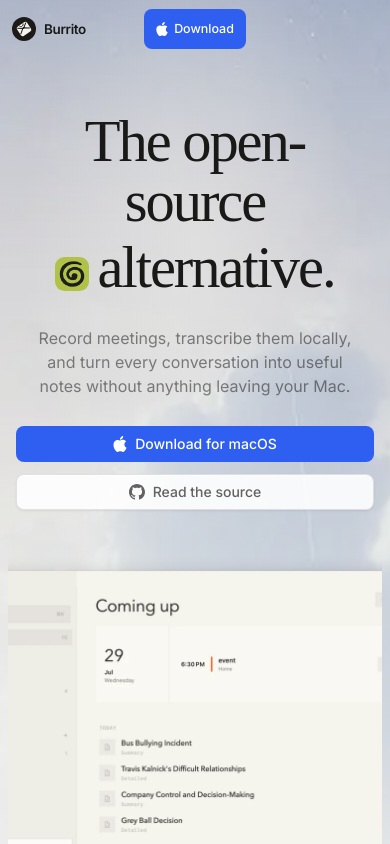
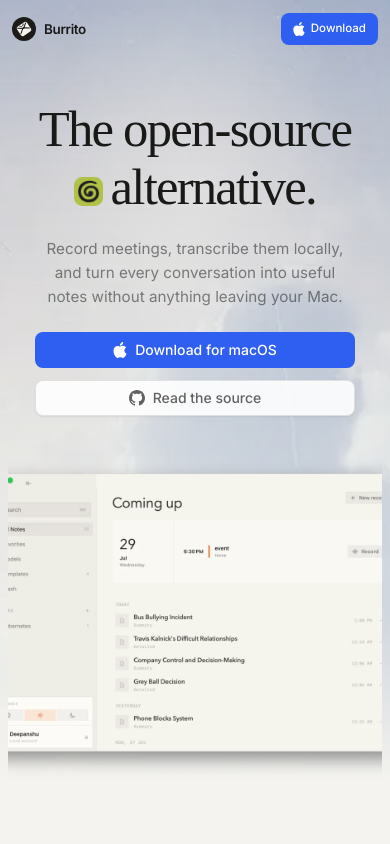
Before and after one commit to DeepanshuMishraa/burrito, a React (Vite) app in the folder website/: page / in a window 390 px wide. Shown: the top 844 px of the page. Built offline with nearby package versions, Linux system fonts and the light colour scheme.

Commit message:
Fix mobile landing layout

```diff
--- a/website/src/SiteNavbar.tsx
+++ b/website/src/SiteNavbar.tsx
@@ -15,13 +15,13 @@
         <a
           href="/"
           aria-label="Burrito home"
-          className="brand-link flex items-center gap-2 text-[0.84rem] font-semibold tracking-[-0.025em]"
+          className="brand-link col-start-1 flex items-center gap-2 text-[0.84rem] font-semibold tracking-[-0.025em]"
         >
           <BurritoMark className="brand-mark size-6" />
           <span>Burrito</span>
         </a>
 
-        <div className="hidden items-center gap-7 text-[0.78rem] font-normal md:flex">
+        <div className="col-start-2 hidden items-center gap-7 text-[0.78rem] font-normal md:flex">
           <a
             href="/#features"
             className="nav-link text-ink/72"
@@ -42,7 +42,7 @@
           </a>
         </div>
 
-        <div className="flex items-center justify-end gap-2 text-[0.78rem] font-medium">
+        <div className="col-start-3 flex items-center justify-end gap-2 text-[0.78rem] font-medium">
           <a
             href={repositoryUrl}
             target="_blank"
--- a/website/src/index.css
+++ b/website/src/index.css
@@ -26,6 +26,8 @@
   scroll-behavior: smooth;
   scrollbar-color: rgb(25 25 24 / 28%) transparent;
   scrollbar-width: thin;
+  -webkit-text-size-adjust: 100%;
+  text-size-adjust: 100%;
 }
 
 body {
@@ -816,17 +818,37 @@
 @media (max-width: 40rem) {
   .hero-section {
     min-height: auto;
-    padding-top: 7rem;
+    padding-top: 6.5rem;
   }
 
   .hero-section h1 {
-    font-size: clamp(3.35rem, 15vw, 4rem);
+    font-size: clamp(2.9rem, 13vw, 3.35rem);
     line-height: 1.02;
+  }
+
+  .hero-section h1 > span:first-child {
+    white-space: nowrap;
   }
 
   .hero-section h1 img {
     width: 0.58em;
     height: 0.58em;
+  }
+
+  .hero-section h1 + p {
+    max-width: 21rem;
+    margin-top: 1.5rem;
+    font-size: 0.95rem;
+    line-height: 1.55;
+  }
+
+  .hero-section h1 + p + div {
+    margin-top: 1.5rem;
+  }
+
+  .hero-section .primary-action,
+  .hero-section .secondary-button {
+    width: min(100%, 20rem);
   }
 
   .hero-cloud-image {
@@ -838,9 +860,9 @@
   }
 
   .comparison-frame img {
-    width: 150%;
+    width: 125%;
     max-width: none;
-    transform: translateX(-16.667%);
+    transform: translateX(-10%);
   }
 
   .landing-section {
@@ -923,7 +945,9 @@
   }
 
   .nav-download {
-    min-height: 2.5rem;
+    min-height: 2rem;
+    padding-inline: 0.75rem;
+    font-size: 0.72rem;
   }
 
   .closing-section footer {
@@ -970,7 +994,7 @@
 
 @media (max-width: 23.5rem) {
   .hero-section h1 {
-    font-size: 3.1rem;
+    font-size: 2.75rem;
   }
 
   .hero-section > div:nth-of-type(2) {
```
